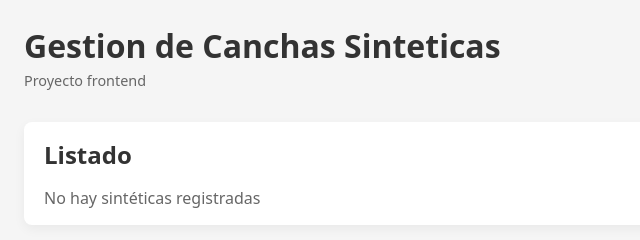
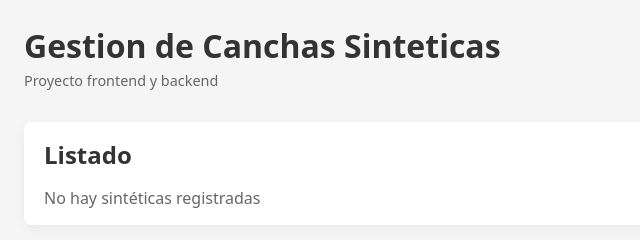
Before and after one commit to gitmarlon754/administrador-sinteticas, a plain HTML site: page index.html in a window 1280 px wide. Shown: the top 240 px of the page, 0-640 px from the left. Drawn offline with Linux system fonts and the light colour scheme.

Commit message:
Update project description to include backend

```diff
--- a/index.html
+++ b/index.html
@@ -12,7 +12,7 @@
   <header>
     <h1>Gestion de Canchas Sinteticas</h1>
     <p id="mensaje" class="mensaje oculto"></p>
-    <p>Proyecto frontend</p>
+    <p>Proyecto frontend y backend</p>
   </header>
 
   <main>
```
